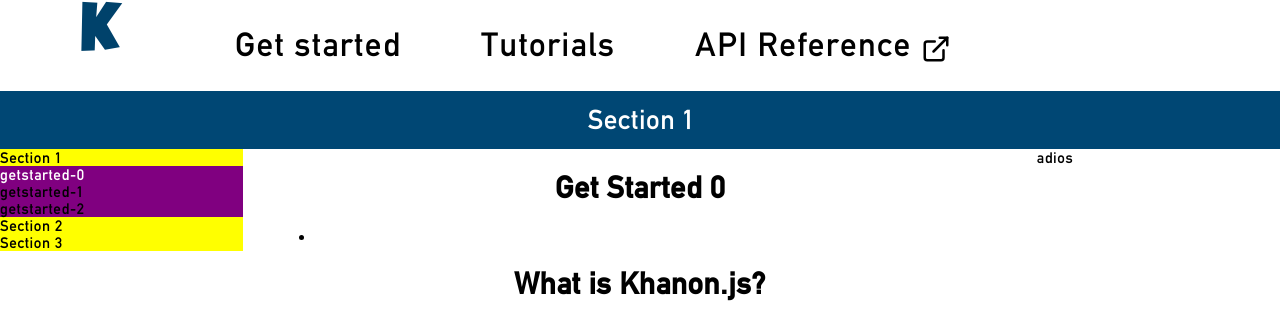
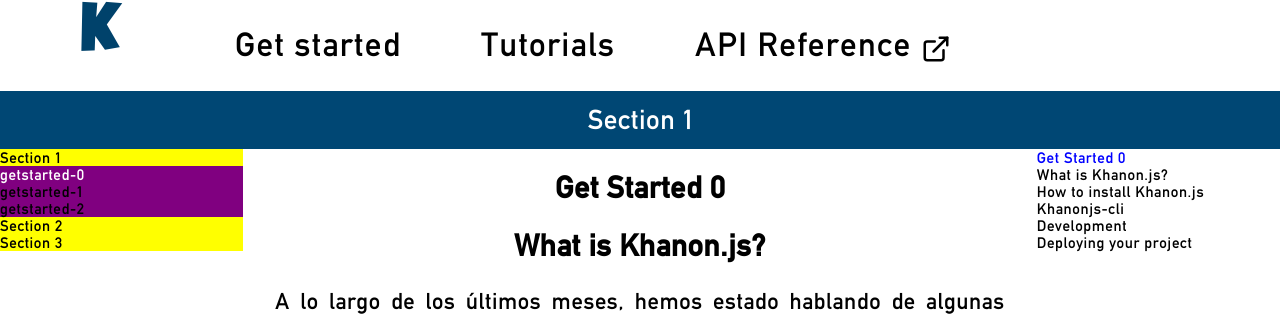
Before and after one commit to khanonjs/khanon.js-website, a React (Create React App) app: page / in a window 1280 px wide. Shown: the top 316 px of the page. Built offline with nearby package versions, Linux system fonts and the light colour scheme; no server answers.

Commit message:
Markdown summary logic

```diff
--- a/src/components/background/background.tsx
+++ b/src/components/background/background.tsx
@@ -19,7 +19,7 @@
           this.elementShape.style['clip-path'] = 'ellipse(150% 100% at 50% 150%)'
           break
         case BackgroundPosition.DOWN:
-          this.elementShape.style['clip-path'] = 'ellipse(150% 100% at 50% 195%)'
+          this.elementShape.style['clip-path'] = 'ellipse(150% 100% at 50% 200%)'
           break
       }
     }
--- a/src/components/markdown-doc/markdown-doc.module.scss
+++ b/src/components/markdown-doc/markdown-doc.module.scss
@@ -22,7 +22,7 @@
 .content {
   display: flex;
   flex-direction: row;
-  height: calc(100vh - 13em);
+  height: calc(100vh - 9.3em);
   text-align: justify;
 }
 
@@ -30,7 +30,6 @@
   width: 20%;
   overflow: auto;
   user-select: none;
-  // background-color: yellow;
 }
 
 .section-block {
@@ -84,9 +83,18 @@
 }
 
 .summary-container {
+  display: flex;
+  flex-direction: column;
   width: 20%;
   overflow: auto;
-  // background-color: green;
+}
+
+.summary-item {
+  color: black;
+}
+
+.summary-item[highlight] {
+  color: blue;
 }
 
 h1,h2,h3 {
--- a/src/components/markdown-doc/markdown-doc.tsx
+++ b/src/components/markdown-doc/markdown-doc.tsx
@@ -24,11 +24,19 @@
 import styles from './markdown-doc.module.scss'
 import { MarkdownDocProps } from './markdown-doc.props'
 
+interface SummaryItem {
+  name: string
+  top: number
+  element: HTMLDivElement | null
+}
+
 export class MarkdownDoc extends React.Component<MarkdownDocProps, MarkdownDocStates> {
   private renderedSections: JSX.Element[]
   private elementSections: HTMLDivElement
   private elementMarkdownContainer: HTMLDivElement
   private keyId = -1
+  private summaryItems: SummaryItem[]
+  private hlSummaryItem: SummaryItem
 
   constructor(props: MarkdownDocProps) {
     super(props)
@@ -41,8 +49,13 @@
     hljs.registerLanguage('javascript', javascript)
     hljs.registerLanguage('typescript', typescript)
     hljs.registerLanguage('xml', xml)
+    this.renderedSections = this.props.documents.map((section, index) => this.renderSection(section, index))
+    this.summaryItems = []
+  }
 
-    this.renderedSections = this.props.documents.map((section, index) => this.renderSection(section, index))
+  popKey() {
+    this.keyId++
+    return this.keyId
   }
 
   refSections(element: HTMLDivElement) {
@@ -54,12 +67,27 @@
   refMarkdownContainer(element: HTMLDivElement) {
     if (element) {
       this.elementMarkdownContainer = element
+      if (this.summaryItems.length === 0) {
+        const headers = this.elementMarkdownContainer.getElementsByTagName('h1')
+        for (const h1 of headers) {
+          this.summaryItems.push({
+            name: h1.innerText,
+            top: h1.getBoundingClientRect().top,
+            element: null
+          })
+        }
+        this.forceUpdate()
+      }
     }
   }
 
-  popKey() {
-    this.keyId++
-    return this.keyId
+  refSummaryItem(element: HTMLDivElement) {
+    if (element) {
+      const summaryItem = this.summaryItems.find(summaryItem => summaryItem.name === element.innerText)
+      if (summaryItem) {
+        summaryItem.element = element
+      }
+    }
   }
 
   componentDidMount() {
@@ -98,6 +126,27 @@
     }
   }
 
+  handleMarkdownScroll(event: React.UIEvent) {
+    const markdownContainer = (event.target as HTMLDivElement)
+    let hlSummaryItem: SummaryItem = this.summaryItems[0]
+    if (markdownContainer.scrollTop > markdownContainer.scrollHeight - (event.target as HTMLDivElement).clientHeight - 10) {
+      hlSummaryItem = this.summaryItems[this.summaryItems.length - 1]
+    } else {
+      this.summaryItems.forEach(summaryItem => {
+        if (summaryItem.top < markdownContainer.scrollTop + this.summaryItems[0].top) {
+          hlSummaryItem = summaryItem
+        }
+      })
+    }
+    if (this.hlSummaryItem !== hlSummaryItem) {
+      if (this.hlSummaryItem) {
+        this.hlSummaryItem.element?.removeAttribute('highlight')
+      }
+      this.hlSummaryItem = hlSummaryItem
+      this.hlSummaryItem.element?.setAttribute('highlight', '')
+    }
+  }
+
   renderSectionItem(title: string, section: string, isFirst: boolean): JSX.Element {
     return (
       <div
@@ -131,6 +180,23 @@
     )
   }
 
+  renderSummary(): JSX.Element {
+    return (
+      <>
+        {this.summaryItems?.map((summaryItem, index) => (
+          <div
+            ref={this.refSummaryItem.bind(this)}
+            key={index}
+            className={styles['summary-item']}
+            {...( index === 0 && { highlight: '' })}
+          >
+            {summaryItem.name}
+          </div>
+        ))}
+      </>
+    )
+  }
+
   render() {
     return (
       <div className={ElementStyle.getClass(styles, ['container', 'font-roadgeek-regular'])}>
@@ -147,14 +213,15 @@
           <div
             ref={this.refMarkdownContainer.bind(this)}
             className={styles['markdown-container']}
+            onScroll={this.handleMarkdownScroll.bind(this)}
           >
             <ReactMarkdown>
               {this.state.currentDoc ?? ''}
             </ReactMarkdown>
-            <div style={{ height: '15em' }} />
+            <div style={{ height: '50vh' }} />  {/* 8a8f Add footer things? */}
           </div>
           <div className={styles['summary-container']}>
-            adios
+            {this.renderSummary()}
           </div>
         </div>
       </div>
```
Also changed, not shown: public/docs/getstarted-0.md (+0 -1 lines).
